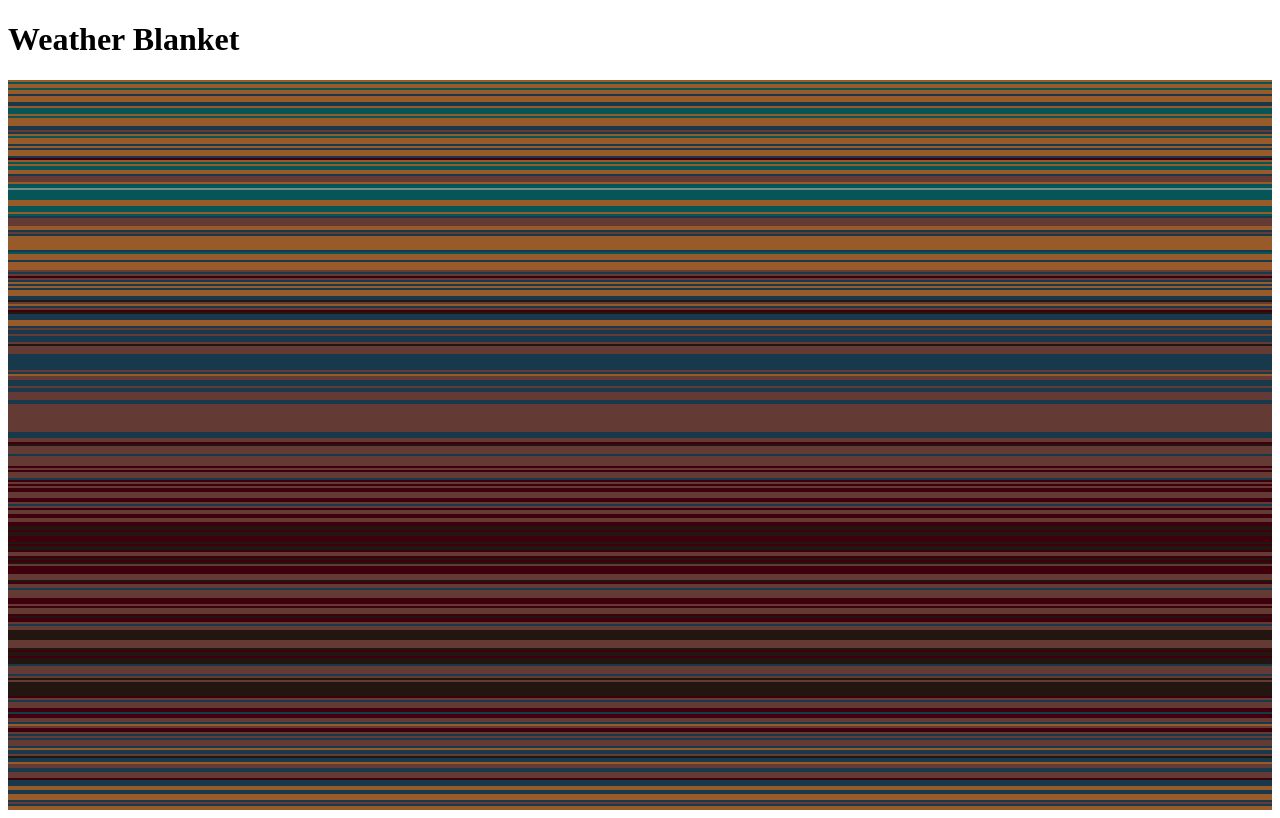
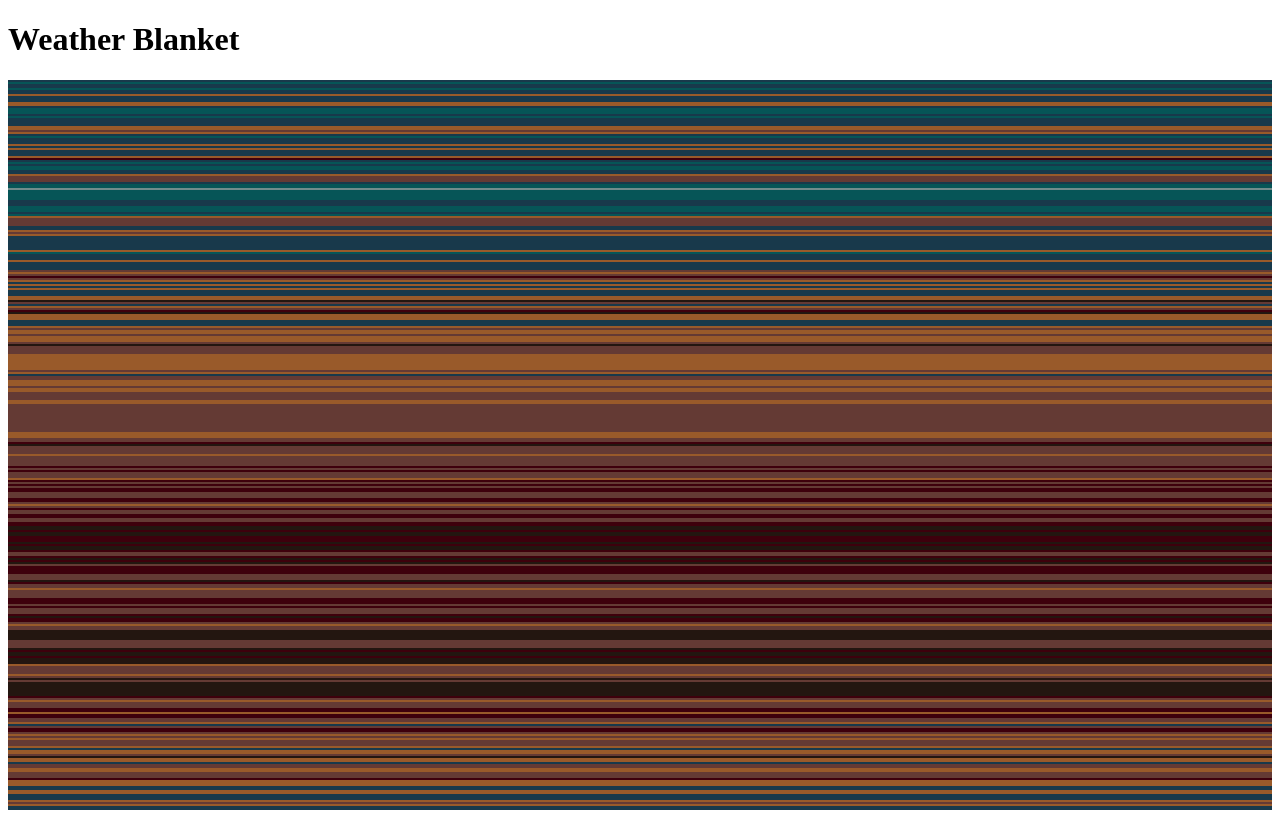
Before and after one commit to ConlynPattison/weather-blanket, a React (Vite) app: page / in a window 1280 px wide. Built offline with nearby package versions, Linux system fonts and the light colour scheme.

Commit message:
Testing swapped blue/orange

```diff
--- a/src/components/DayEntry.jsx
+++ b/src/components/DayEntry.jsx
@@ -2,8 +2,8 @@ const colorsGabi = [
 	"#c2c8b3", //
 	"#718c8c", //
 	"#065557", //
-	"#995a2a", //
 	"#18394b", //
+	"#995a2a",
 	"#643a34", //
 	"#3e000c",
 	"#231610", //
```
